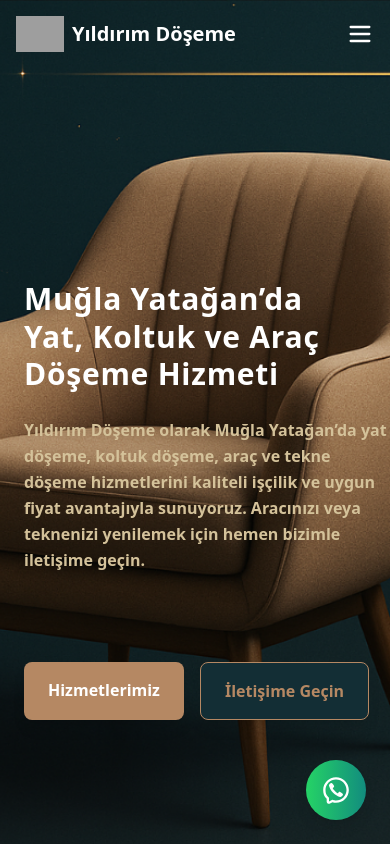
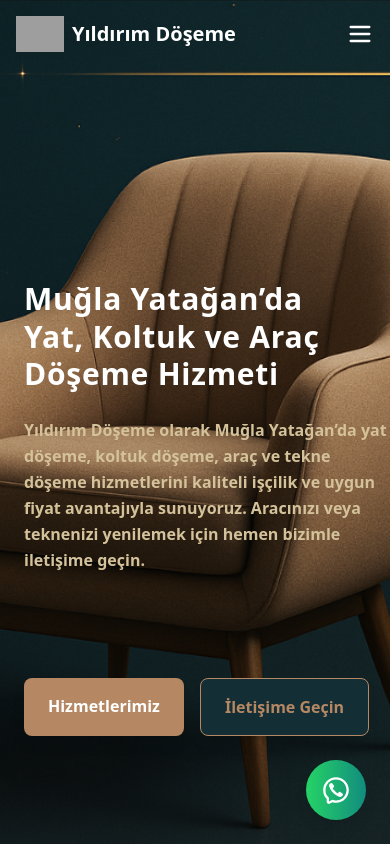
Before and after one commit to LeventDemir/upholsterer, a Nuxt app: page / in a window 390 px wide. Shown: the top 844 px of the page. Built offline with nearby package versions, Linux system fonts and the light colour scheme; grey boxes are pictures that could not be loaded.

Commit message:
finish 123

```diff
--- a/app.vue
+++ b/app.vue
@@ -664,7 +664,7 @@ const navbarTextColorComputed = computed(() => getContrastColor(navbarBgColor.va
 
 @media (max-width: 767px) {
   .buttons-container {
-    bottom: 13rem !important;
+    bottom: 12rem !important;
     /* veya ihtiyacına göre 14rem, 16rem deneyebilirsin */
   }
 }
```
